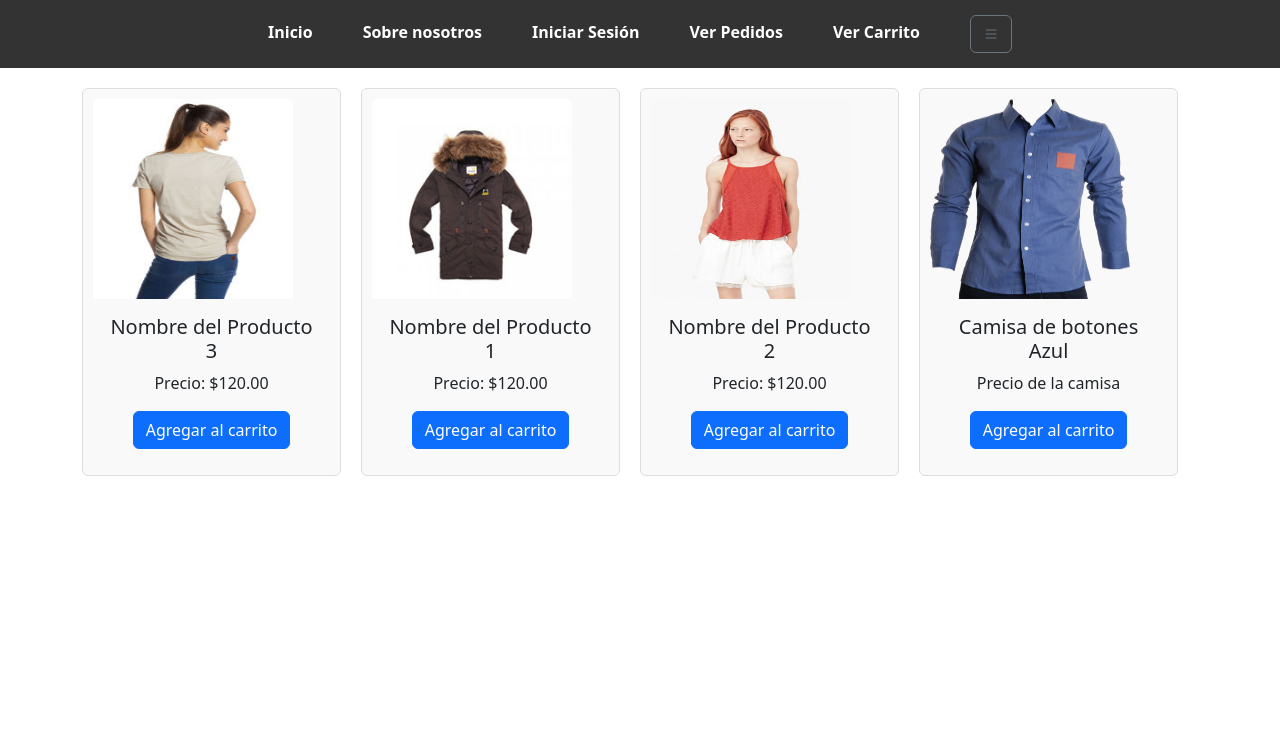
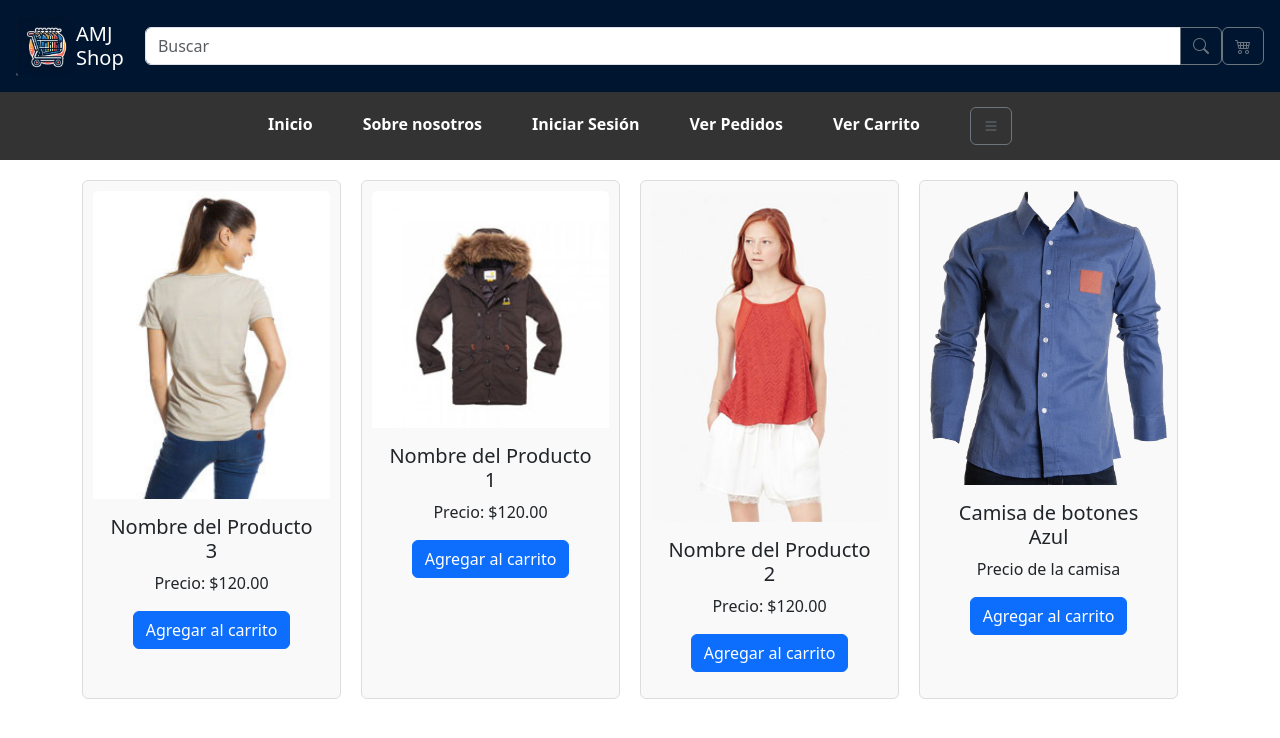
Before and after one commit to Ninthharp8/ProyectoFinal, an Angular app: page / in a window 1280 px wide. Shown: the top 738 px of the page. Built offline with nearby package versions, Linux system fonts and the light colour scheme.

Commit message:
agregue el logo, titulo de la pagina, buscador, botones con iconos

```diff
--- a/src/app/Componentes/principal/principal.component.css
+++ b/src/app/Componentes/principal/principal.component.css
@@ -1,3 +1,12 @@
+header{
+  font-family:Press Start 2P, "Times New Roman";
+
+  background-color:rgb(0, 21, 48);
+  align-items:center;
+  justify-content: space-between;
+
+}
+
 
 nav {
     background-color: #333;
@@ -44,8 +53,7 @@ nav {
 
 
   img {
-    height: 200px;
-    width: 200px;
+
     align-items: center;
     align-content: center;
   }
--- a/src/app/Componentes/principal/principal.component.html
+++ b/src/app/Componentes/principal/principal.component.html
@@ -6,6 +6,24 @@
   <title>Document</title>
 </head>
 <body>
+
+  <header class="d-flex  p-3  text-white">
+    <div class="d-flex align-items-center">
+        <img src="assets/Logo1.jpeg" alt="Logo AMJ Shop" class="mr-2" style="width: 60px; height: 60px;">
+        <h5 class="m-0">AMJ Shop</h5>
+    </div>
+    <div class="input-group">
+        <input type="text" class="form-control" placeholder="Buscar" aria-label="Buscar" aria-describedby="button-addon2">
+        <button class="btn btn-outline-secondary" type="button" id="button-addon2">
+            <i class="bi bi-search"></i>
+        </button>
+    </div>
+
+    <button class="btn btn-outline-secondary"  type="button" > <i class="bi bi-cart4"></i> </button>
+
+
+</header>
+
   <nav class=" ">
     <ul>
       <li><a routerLink="/">Inicio</a></li>
@@ -15,29 +33,18 @@
       <li><a routerLink="/carrito">Ver Carrito</a></li>
 
 
-      <button class="btn btn-outline-secondary  " type="button" data-bs-toggle="offcanvas" data-bs-target="#offcanvasWithBothOptions" aria-controls="offcanvasWithBothOptions"><link rel="stylesheet" href="https://cdn.jsdelivr.net/npm/bootstrap-icons@1.11.1/font/bootstrap-icons.css"><i class="bi bi-list"></i></button>
-
+      <button class="btn btn-outline-secondary  " type="button" data-bs-toggle="offcanvas" data-bs-target="#offcanvasWithBothOptions" aria-controls="offcanvasWithBothOptions"><i class="bi bi-list"></i></button>
       <div class="offcanvas offcanvas-end" data-bs-scroll="true" tabindex="-1" id="offcanvasWithBothOptions" aria-labelledby="offcanvasWithBothOptionsLabel">
-
         <div class="offcanvas-header">
           <h5 class="offcanvas-title" id="offcanvasDarkLabel">carrito</h5>
           <button type="button" class="btn-close" data-bs-dismiss="offcanvas" aria-label="Close"></button>
         </div>
-
         <div class="offcanvas-body">
           <p> Aqui va lo demás</p>
         </div>
       </div>
 
     </ul>
-
-
-
-
-
-
-
-
   </nav>
 
   <!-- Contenido de la página principal -->
--- a/src/index.html
+++ b/src/index.html
@@ -10,6 +10,7 @@
   <link href="https://cdn.jsdelivr.net/npm/bootstrap@5.3.2/dist/css/bootstrap.min.css" rel="stylesheet" >
   <script src="https://cdn.jsdelivr.net/npm/bootstrap@5.3.2/dist/js/bootstrap.bundle.min.js" ></script>
   <link rel="stylesheet" href="https://cdn.jsdelivr.net/npm/bootstrap-icons@1.11.1/font/bootstrap-icons.css">
+
 </head>
 <body>
   <app-root></app-root>
```
Also changed, not shown: src/assets/Logo1.jpeg (added).
